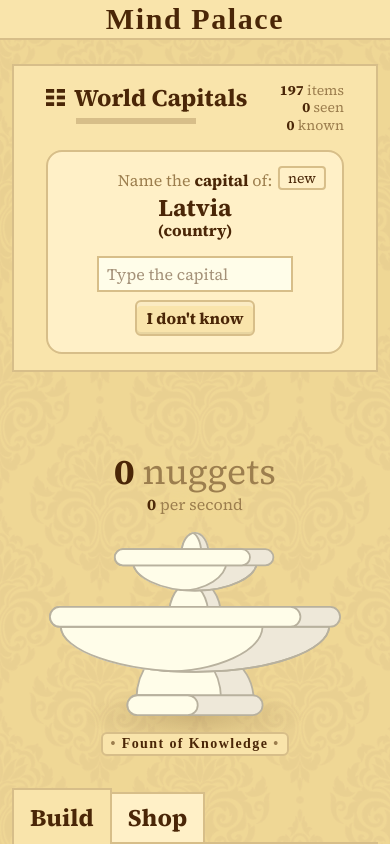
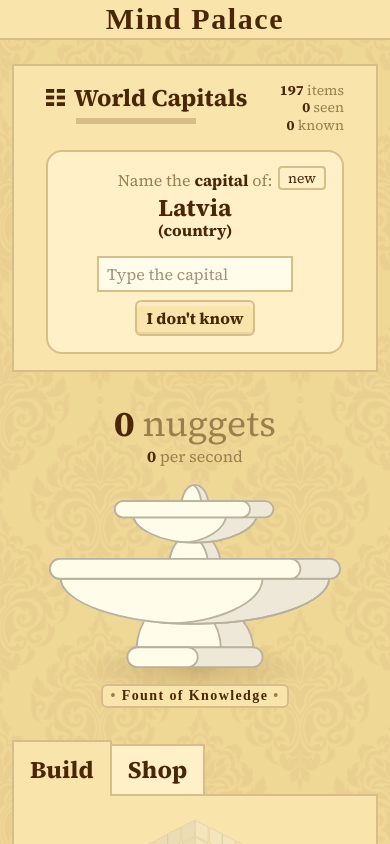
Before and after one commit to adamaaronson/mind-palace, a React (Vite) app: page / in a window 390 px wide. Shown: the top 844 px of the page. Built offline with nearby package versions, Linux system fonts and the light colour scheme; a web font is replaced by a local one.

Commit message:
Revert top margin of fount

```diff
--- a/src/components/FountOfKnowledge.tsx
+++ b/src/components/FountOfKnowledge.tsx
@@ -54,7 +54,7 @@ function FountOfKnowledge(props: FountOfKnowledgeProps) {
       className="grow flex flex-col justify-end"
       style={{ contain: "paint" }}
     >
-      <div className="mb-4 text-center mt-20 md:mt-4 text-shadow-background text-shadow-[0px_0px_10px_#efd795]">
+      <div className="mb-4 text-center mt-8 md:mt-4 text-shadow-background text-shadow-[0px_0px_10px_#efd795]">
         <div className="font-bold text-4xl">
           {formatNumber(displayNuggets)}{" "}
           <span className="text-text-light font-normal relative">
```
